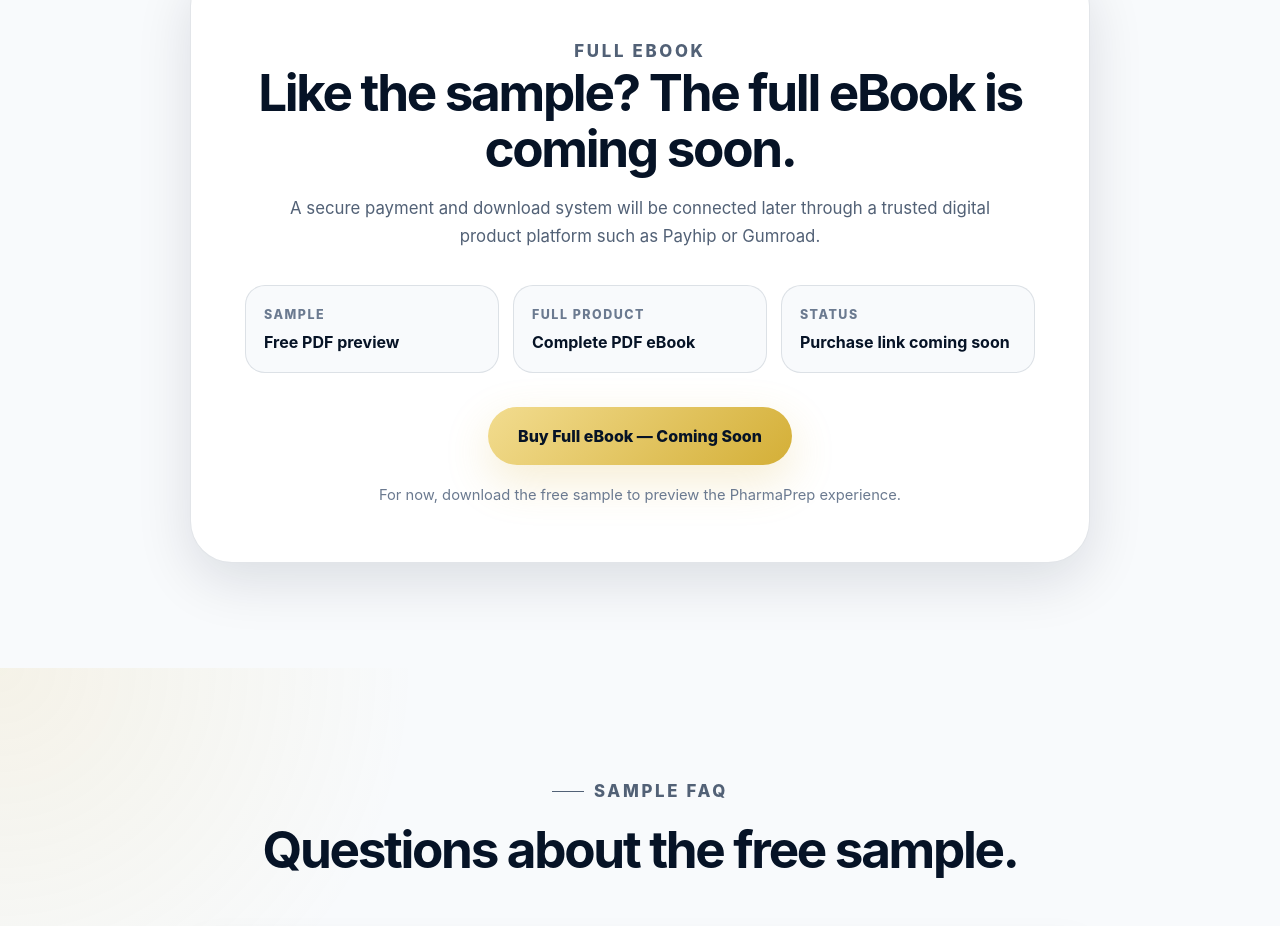
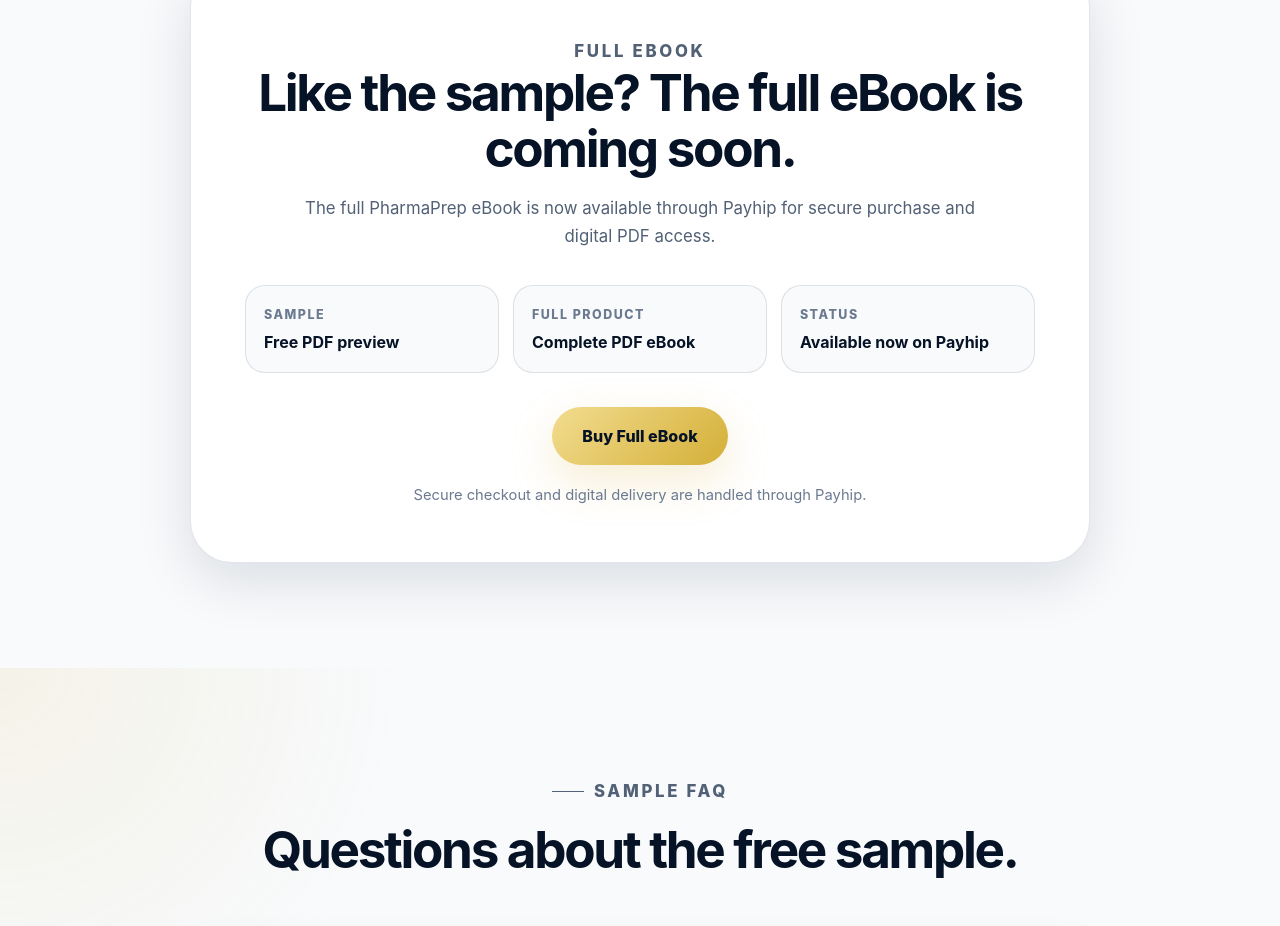
Before and after one commit to Mimruwa/pharmaprep-book, a plain HTML site: page sample.html in a window 1280 px wide. Shown: the part 4478-5404 px from the top of the page. Drawn offline with Linux system fonts and the light colour scheme.

Commit message:
Add files via upload

```diff
--- a/sample.html
+++ b/sample.html
@@ -346,8 +346,8 @@
           <h2>Like the sample? The full eBook is coming soon.</h2>
 
           <p>
-            A secure payment and download system will be connected later through
-            a trusted digital product platform such as Payhip or Gumroad.
+            The full PharmaPrep eBook is now available through Payhip for secure
+purchase and digital PDF access.
           </p>
 
           <div class="buy-details">
@@ -363,16 +363,16 @@
 
             <div>
               <span>Status</span>
-              <strong>Purchase link coming soon</strong>
+              <strong>Available now on Payhip</strong>
             </div>
           </div>
 
-          <a href="#" class="btn btn-primary btn-large">
-            Buy Full eBook — Coming Soon
-          </a>
+          <a href="https://payhip.com/b/8UueI" class="btn btn-primary btn-large" target="_blank" rel="noopener noreferrer">
+  Buy Full eBook
+</a>
 
           <p class="small-note">
-            For now, download the free sample to preview the PharmaPrep experience.
+            Secure checkout and digital delivery are handled through Payhip.
           </p>
         </div>
       </div>
```
